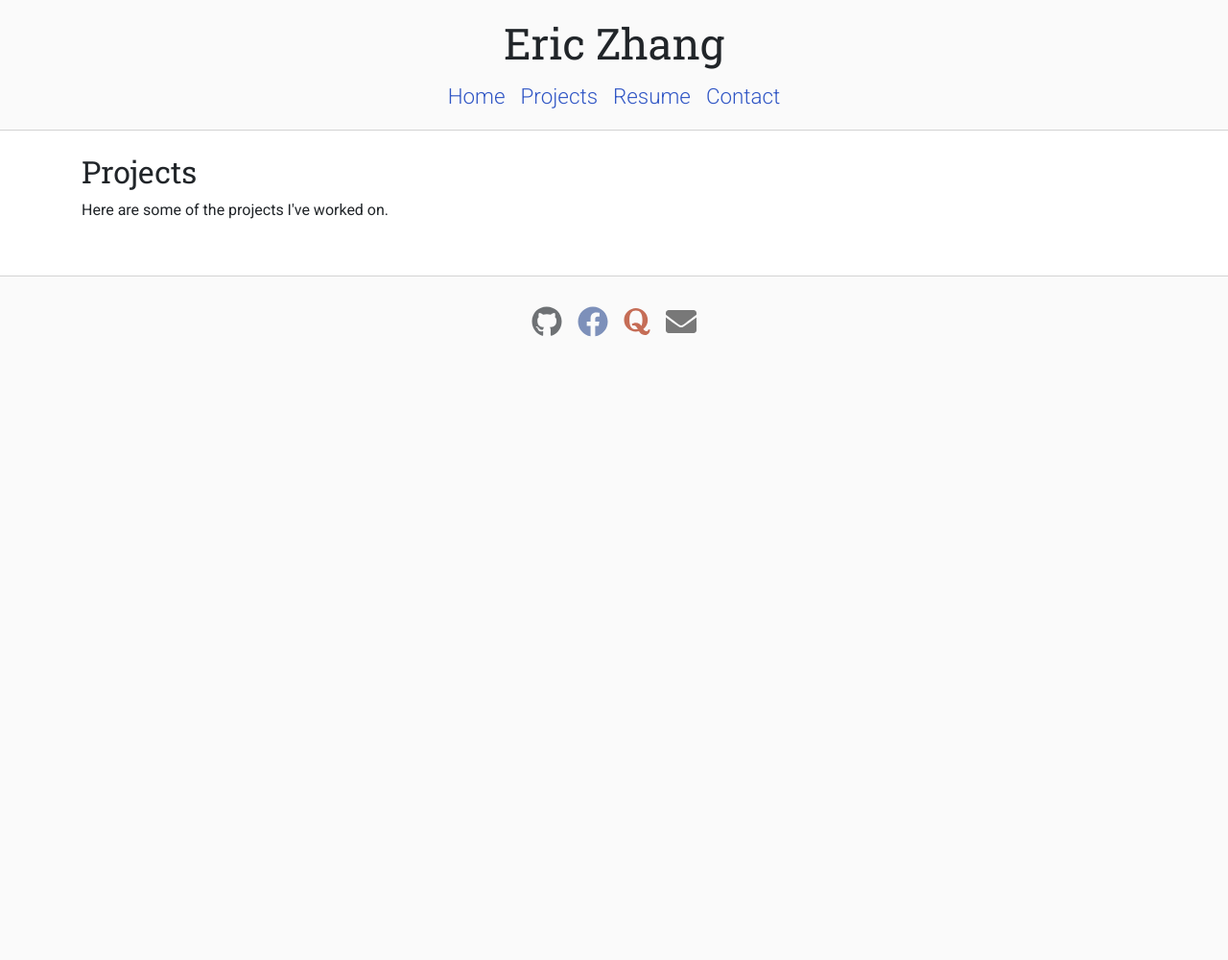
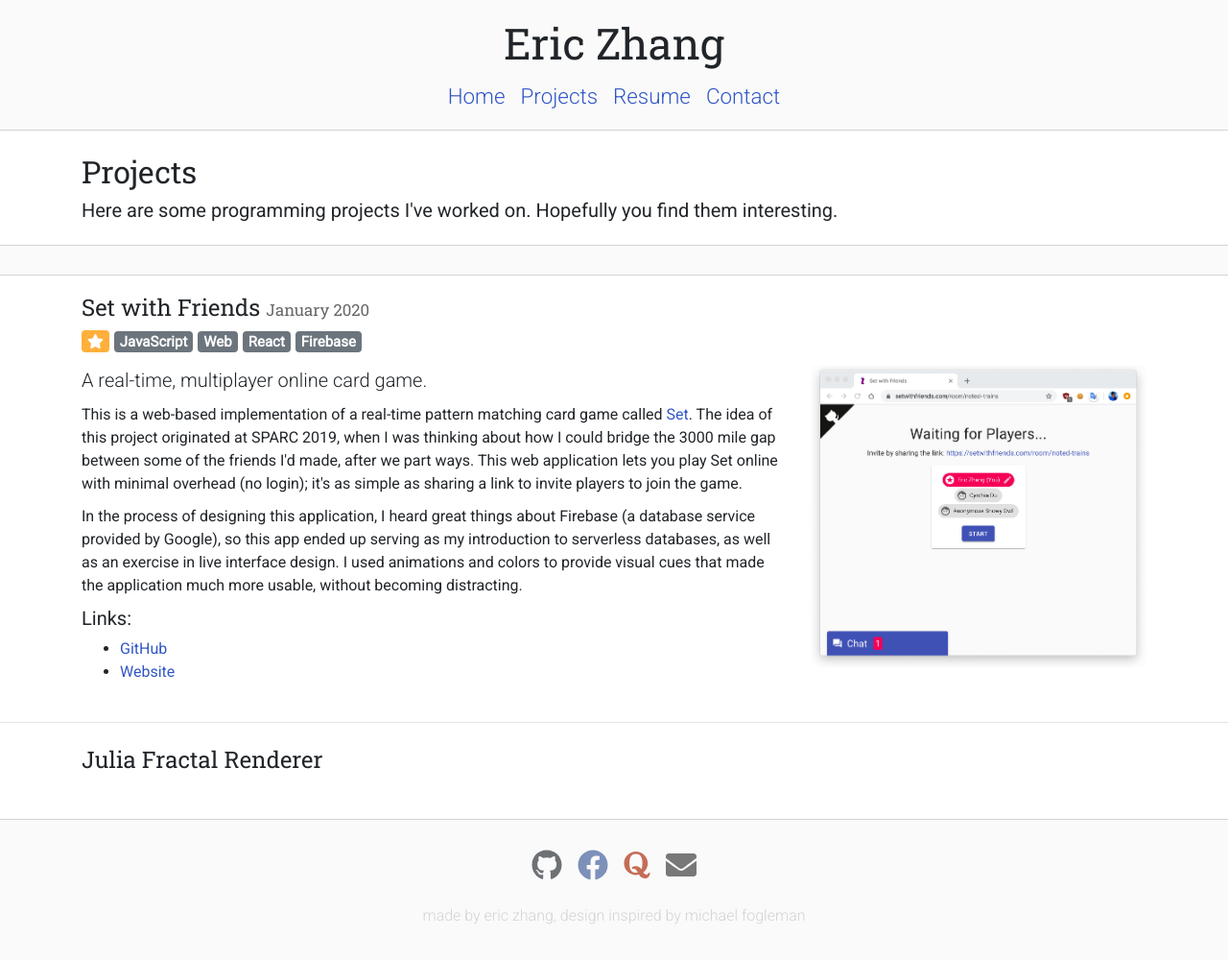
Before and after one commit to ekzhang/ekzhang.github.io, a Jekyll site: the page built from pages/projects.html, in a window 1280 px wide. Shown: the whole page at 96% size. Built offline with Jekyll 4.4.1, drawn with Linux system fonts in a browser that asks for light colours; nearby versions of some CDN libraries; comment, search, counter and statistics services are not loaded; before the commit the page ends 900 px from its top, so only the background shows below that.

Commit message:
Add project entry for setwithfriends

```diff
--- /dev/null
+++ b/_includes/tags.html
@@ -0,0 +1,12 @@
+<div class="tags">
+  <a class="link-unstyled" href="https://github.com/{{ include.repo }}">
+    <span class="badge badge-gold">
+      <i class="fas fa-star"></i>
+      <span class="star-count" data-repo="{{ include.repo }}"></span>
+    </span>
+  </a>
+  {% assign taglist = include.tags | split: "," %}
+  {% for tag in taglist %}
+  <span class="badge badge-secondary">{{ tag }}</span>
+  {% endfor %}
+</div>
--- a/_layouts/default.html
+++ b/_layouts/default.html
@@ -42,7 +42,7 @@ layout: compress
       </nav>
     </header>
     <main>
-      <div class="container">{{ content }}</div>
+      {{ content }}
     </main>
     <footer>
       <ul class="icon-list list-unstyled">
@@ -54,6 +54,10 @@ layout: compress
         </li>
         {% endfor %}
       </ul>
+      <p class="footnote">
+        made by eric zhang, design inspired by michael fogleman
+      </p>
     </footer>
+    <script src="/assets/js/main.js"></script>
   </body>
 </html>
--- a/_sass/main.scss
+++ b/_sass/main.scss
@@ -1,12 +1,17 @@
 @import url("https://fonts.googleapis.com/css?family=Roboto+Slab|Roboto:300,400&display=swap");
 
+$background: #fafafa;
+$foreground: #ffffff;
+$heading: "Roboto Slab", serif;
+$body: "Roboto", sans-serif;
+
 body {
-  background-color: #fafafa;
-  font-family: "Roboto", sans-serif;
+  background-color: $background;
+  font-family: $body;
 }
 
 h1 {
-  font-family: "Roboto Slab", serif;
+  font-family: $heading;
   font-size: 2.8rem;
   margin-top: 18px;
   margin-bottom: 12px;
@@ -14,12 +19,33 @@ h1 {
 }
 
 h2 {
-  font-family: "Roboto Slab", serif;
+  font-family: $heading;
   margin-top: 1.5rem;
+}
+
+h3,
+h4 {
+  font-family: $heading;
+  margin-top: 1.2rem;
+  small {
+    font-size: 70%;
+    color: rgba(0, 0, 0, 0.6);
+  }
+}
+
+p {
+  margin-bottom: 0.6rem;
 }
 
 a {
   color: #3056c5;
+}
+
+.link-unstyled,
+.link-unstyled:link,
+.link-unstyled:hover {
+  color: inherit;
+  text-decoration: inherit;
 }
 
 nav {
@@ -34,10 +60,39 @@ nav {
 }
 
 main {
-  background: white;
+  background-color: $foreground;
   border-top: 1px solid lightgrey;
   border-bottom: 1px solid lightgrey;
   padding-bottom: 40px;
+}
+
+.spacer {
+  background-color: $background;
+  height: 2rem;
+  border-top: 1px solid lightgrey;
+  border-bottom: 1px solid lightgrey;
+  margin-top: 1.5rem;
+}
+
+hr {
+  margin-top: 1.5rem;
+  margin-bottom: 1.5rem;
+}
+
+.lead {
+  font-weight: 300;
+  font-size: 1.25rem;
+}
+
+.tags {
+  font-size: 1.25rem;
+  margin-top: -0.25rem;
+  margin-bottom: 0.75rem;
+}
+
+.badge-gold {
+  background-color: #ffb03b;
+  color: white;
 }
 
 footer {
@@ -60,3 +115,9 @@ footer {
     }
   }
 }
+
+.footnote {
+  text-align: center;
+  color: lightgrey;
+  font-weight: 300;
+}
--- /dev/null
+++ b/assets/js/main.js
@@ -0,0 +1,11 @@
+(function populateStarCounts() {
+  const els = document.getElementsByClassName("star-count");
+  Array.prototype.forEach.call(els, el => {
+    const repo = el.dataset.repo;
+    fetch(`https://api.github.com/repos/${repo}`)
+      .then(r => r.json())
+      .then(obj => {
+        el.innerHTML = obj.stargazers_count;
+      });
+  });
+})();
--- a/pages/projects.html
+++ b/pages/projects.html
@@ -4,5 +4,61 @@ title: Eric Zhang - Projects
 permalink: /projects
 ---
 
-<h2>Projects</h2>
-<p>Here are some of the projects I've worked on.</p>
+<section class="container">
+  <h2>Projects</h2>
+  <h5>
+    Here are some programming projects I've worked on. Hopefully you find them
+    interesting.
+  </h5>
+</section>
+
+<div class="spacer"></div>
+
+<section class="container">
+  <h4>Set with Friends <small>January 2020</small></h4>
+  {% include tags.html repo="ekzhang/setwithfriends"
+  tags="JavaScript,Web,React,Firebase" %}
+  <div class="row">
+    <div class="col-md-8">
+      <p class="lead">A real-time, multiplayer online card game.</p>
+      <p>
+        This is a web-based implementation of a real-time pattern matching card
+        game called
+        <a href="https://en.wikipedia.org/wiki/Set_(card_game)">Set</a>. The
+        idea of this project originated at SPARC 2019, when I was thinking about
+        how I could bridge the 3000 mile gap between some of the friends I'd
+        made, after we part ways. This web application lets you play Set online
+        with minimal overhead (no login); it's as simple as sharing a link to
+        invite players to join the game.
+      </p>
+      <p>
+        In the process of designing this application, I heard great things about
+        Firebase (a database service provided by Google), so this app ended up
+        serving as my introduction to serverless databases, as well as an
+        exercise in live interface design. I used animations and colors to
+        provide visual cues that made the application much more usable, without
+        becoming distracting.
+      </p>
+      <h5>Links:</h5>
+      <ul>
+        <li><a href="https://github.com/ekzhang/setwithfriends">GitHub</a></li>
+        <li><a href="https://setwithfriends.com/">Website</a></li>
+      </ul>
+    </div>
+    <div class="col-md-4">
+      <a href="/assets/images/setwithfriends.png">
+        <img
+          class="img-fluid"
+          alt="Set with Friends"
+          src="/assets/images/setwithfriends.png"
+        />
+      </a>
+    </div>
+  </div>
+</section>
+
+<hr />
+
+<section class="container">
+  <h4>Julia Fractal Renderer</h4>
+</section>
--- a/pages/resume.html
+++ b/pages/resume.html
@@ -4,5 +4,7 @@ title: Eric Zhang - Resume
 permalink: /resume
 ---
 
-<h2>Resume</h2>
-<p>Todo</p>
+<div class="container">
+  <h2>Resume</h2>
+  <p>Todo</p>
+</div>
```
Also changed, not shown: pages/index.html (+29 -20 lines), assets/images/setwithfriends.png (added).
